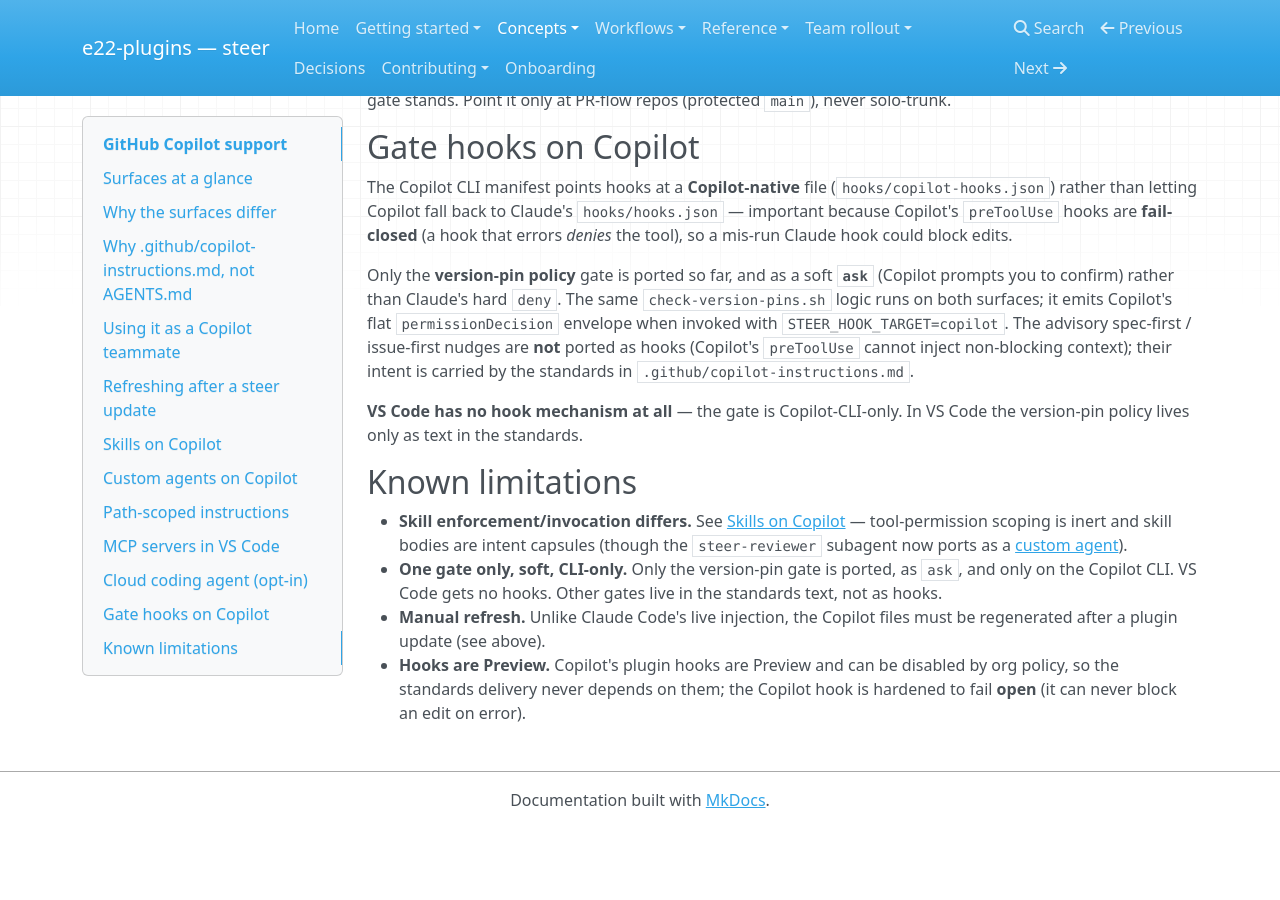
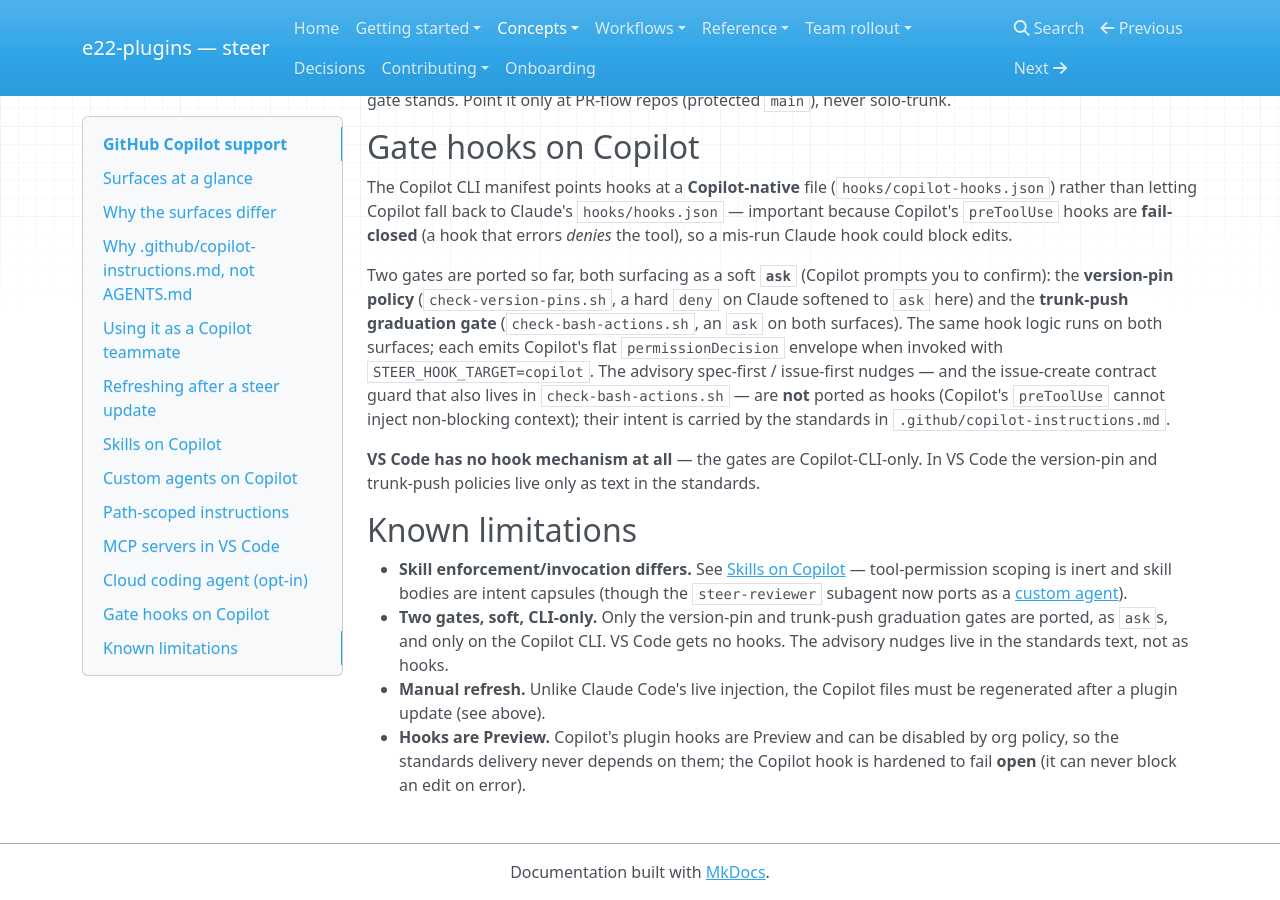
Before and after one commit to element22llc/e22-plugins, an MkDocs documentation site: the page built from docs/concepts/copilot-support.md, in a window 1280 px wide and 900 px high, scrolled down 4259 px. Built offline with MkDocs 1.6.1, drawn with Linux system fonts in a browser that asks for light colours; nearby versions of some CDN libraries; before the commit the page ends 5087 px from its top, so only the background shows below that; some of the changed text lies outside the part shown.

Commit message:
chore(release): steer 3.19.0
Cut steer 3.19.0 (minor): GitHub Copilot parity surface (custom agents,
path-scoped instructions, VS Code MCP, cloud coding-agent workflow) and
the new baseline rule 85-practices (non-ASCII typographic ban in code/values).

Also folds in a pre-release audit doc fix: docs/concepts/copilot-support.md
claimed only the version-pin gate is ported to the Copilot CLI, but the
trunk-push graduation gate is ported too (copilot-hooks.json wires both).

Co-Authored-By: Claude Opus 4.8 (1M context) <noreply@anthropic.com>

```diff
--- a/docs/concepts/copilot-support.md
+++ b/docs/concepts/copilot-support.md
@@ -13,10 +13,10 @@ truth and how to install and refresh the Copilot side.
     (`.github/agents/*.agent.md` — the `steer-reviewer` port), **path-scoped
     instructions** (`.github/instructions/*.instructions.md`), **MCP servers**
     (`.vscode/mcp.json`), an opt-in **cloud coding-agent** setup workflow
-    (`copilot-setup-steps.yml`), and a single **gate hook** (the version-pin
-    policy, CLI-only, as a soft `ask`). Skill *enforcement* still differs from
-    Claude Code and **hooks do not exist in VS Code** — see the sections below for
-    the caveats.
+    (`copilot-setup-steps.yml`), and the **gate hooks** (the version-pin
+    policy and the trunk-push graduation gate, CLI-only, as soft `ask`s).
+    Skill *enforcement* still differs from Claude Code and **hooks do not
+    exist in VS Code** — see the sections below for the caveats.
 
 ## Surfaces at a glance
 
@@ -208,25 +208,28 @@ The Copilot CLI manifest points hooks at a **Copilot-native** file
 **fail-closed** (a hook that errors *denies* the tool), so a mis-run Claude hook
 could block edits.
 
-Only the **version-pin policy** gate is ported so far, and as a soft **`ask`**
-(Copilot prompts you to confirm) rather than Claude's hard `deny`. The same
-`check-version-pins.sh` logic runs on both surfaces; it emits Copilot's flat
-`permissionDecision` envelope when invoked with `STEER_HOOK_TARGET=copilot`. The
-advisory spec-first / issue-first nudges are **not** ported as hooks (Copilot's
-`preToolUse` cannot inject non-blocking context); their intent is carried by the
-standards in `.github/copilot-instructions.md`.
+Two gates are ported so far, both surfacing as a soft **`ask`** (Copilot prompts
+you to confirm): the **version-pin policy** (`check-version-pins.sh`, a hard
+`deny` on Claude softened to `ask` here) and the **trunk-push graduation gate**
+(`check-bash-actions.sh`, an `ask` on both surfaces). The same hook logic runs on
+both surfaces; each emits Copilot's flat `permissionDecision` envelope when
+invoked with `STEER_HOOK_TARGET=copilot`. The advisory spec-first / issue-first
+nudges — and the issue-create contract guard that also lives in
+`check-bash-actions.sh` — are **not** ported as hooks (Copilot's `preToolUse`
+cannot inject non-blocking context); their intent is carried by the standards in
+`.github/copilot-instructions.md`.
 
-**VS Code has no hook mechanism at all** — the gate is Copilot-CLI-only. In VS
-Code the version-pin policy lives only as text in the standards.
+**VS Code has no hook mechanism at all** — the gates are Copilot-CLI-only. In VS
+Code the version-pin and trunk-push policies live only as text in the standards.
 
 ## Known limitations
 
 - **Skill enforcement/invocation differs.** See [Skills on Copilot](#skills-on-copilot)
   — tool-permission scoping is inert and skill bodies are intent capsules (though
   the `steer-reviewer` subagent now ports as a [custom agent](#custom-agents-on-copilot)).
-- **One gate only, soft, CLI-only.** Only the version-pin gate is ported, as
-  `ask`, and only on the Copilot CLI. VS Code gets no hooks. Other gates live in
-  the standards text, not as hooks.
+- **Two gates, soft, CLI-only.** Only the version-pin and trunk-push graduation
+  gates are ported, as `ask`s, and only on the Copilot CLI. VS Code gets no
+  hooks. The advisory nudges live in the standards text, not as hooks.
 - **Manual refresh.** Unlike Claude Code's live injection, the Copilot files must
   be regenerated after a plugin update (see above).
 - **Hooks are Preview.** Copilot's plugin hooks are Preview and can be disabled
```
Also changed, not shown: CHANGELOG.md (+2 -0 lines), 3 other files.
